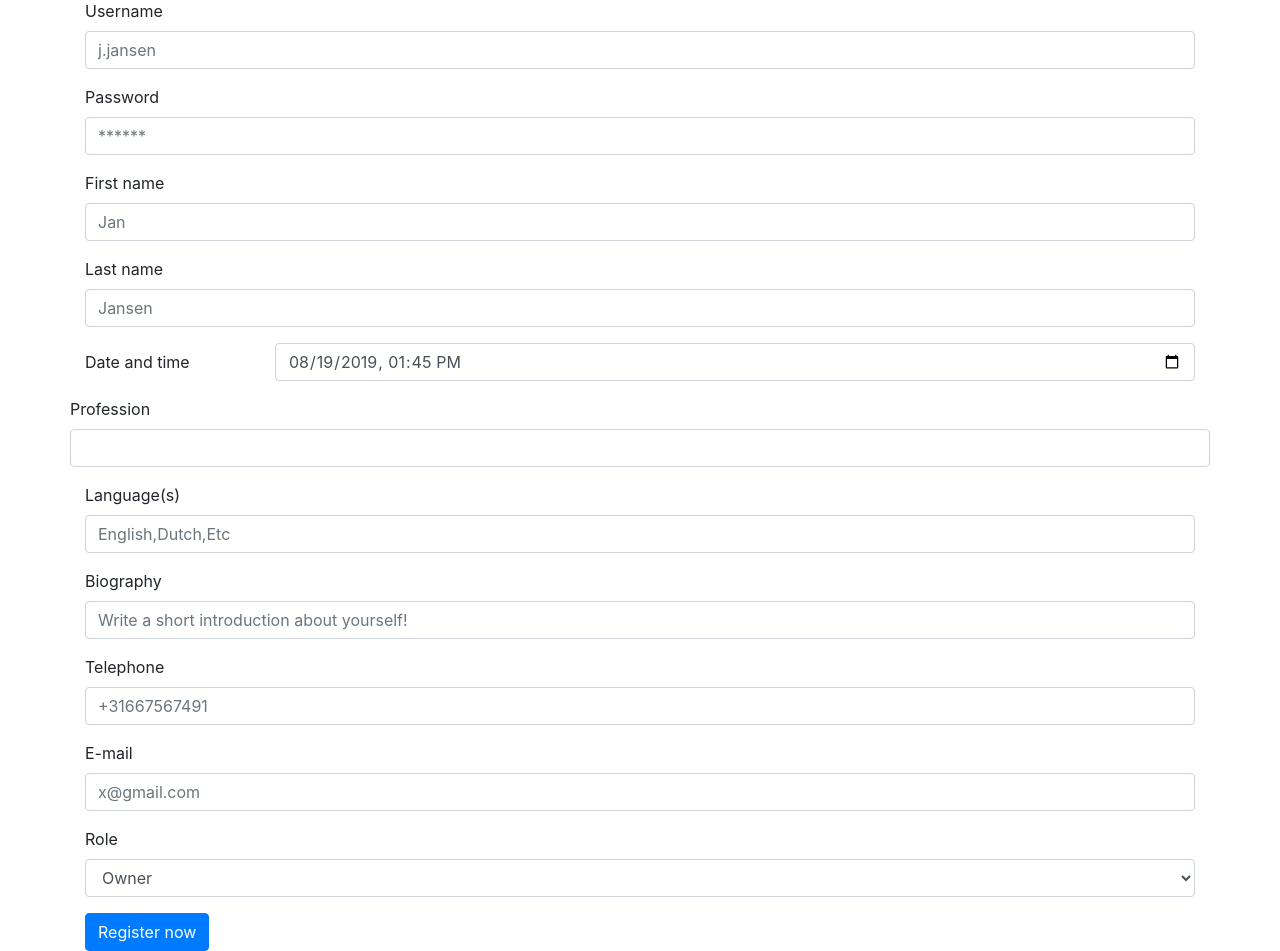
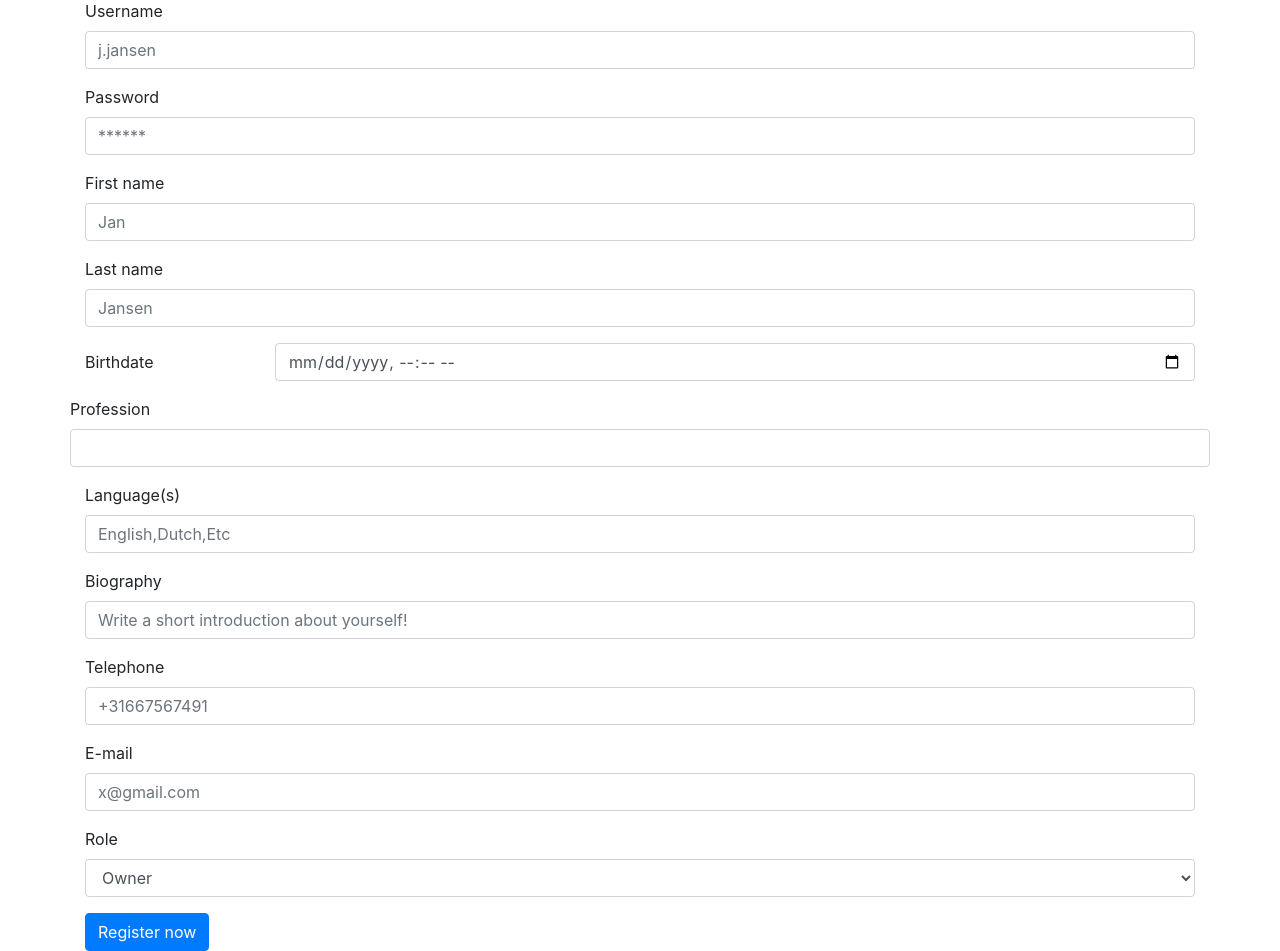
Before and after one commit to j-boers-13/DDWT19_FINAL_PROJECT, a PHP site: page /views/register.php in a window 1280 px wide. Shown: the part 57-1008 px from the top of the page. Run offline with PHP 8.4, Linux system fonts and the light colour scheme; the template is opened without the code that fills it, so the values that code supplies are empty.

Commit message:
Register.php - made sure that the register form gets all the right information

```diff
--- a/final/index.php
+++ b/final/index.php
@@ -273,7 +273,7 @@ elseif (new_route('/DDWT19/week2/myaccount/', 'get')) {
 }
 
 /* Register GET */
-elseif (new_route('/DDWT19/week2/register/', 'get')) {
+elseif (new_route('/DDWT19_FINAL_PROJECT/final/register', 'get')) {
     /* Page info */
     $page_title = 'Register';
     $breadcrumbs = get_breadcrumbs([
--- a/final/views/register.php
+++ b/final/views/register.php
@@ -53,14 +53,14 @@
                             <input type="text" class="form-control" id="inputUsername" placeholder="Jansen" name="lastname" required>
                         </div>
                         <div class="form-group row">
-                            <label for="inputBirthdate" class="col-2 col-form-label">Date and time</label>
+                            <label for="inputBirthdate" class="col-2 col-form-label">Birthdate</label>
                             <div class="col-10">
-                                <input class="form-control" type="datetime-local" value="2019-08-19T13:45:00" id="birthdate" name="birthdate" required>
+                                <input class="form-control" type="datetime-local" value="year-month-day" id="birthdate" name="birthdate" required>
                             </div>
                         </div>
                         <div class="form-group row">
                             <label for="inputProfession">Profession</label>
-                            <input type="text" class="form-control" id="inputProfession" name="profession">
+                            <input type="text" class="form-control" id="inputProfession" name="profession" required>
                         </div>
                         <div class="form-group">
                             <label for="inputLanguages">Language(s)</label>
@@ -71,7 +71,7 @@
                             <input type="text" class="form-control" id="inputUsername" placeholder="Write a short introduction about yourself!" name="biography" required>
                         </div>
                         <div class="form-group">
-                            <label for="inputtelephone">Telephone</label>
+                            <label for="inputTelephone">Telephone</label>
                             <input type="text" class="form-control" id="inputUsername" placeholder="+31667567491" name="telephone" required>
                         </div>
                         <div class="form-group">
```
